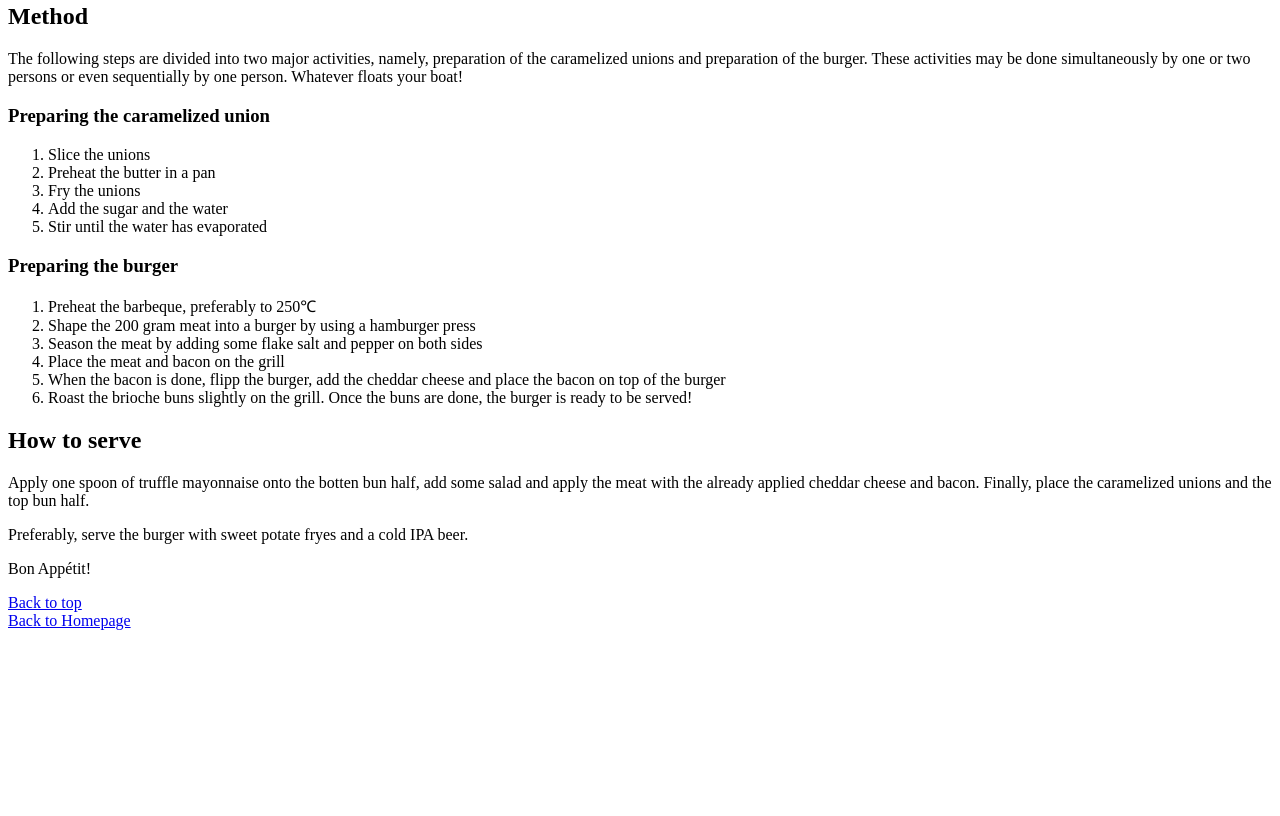
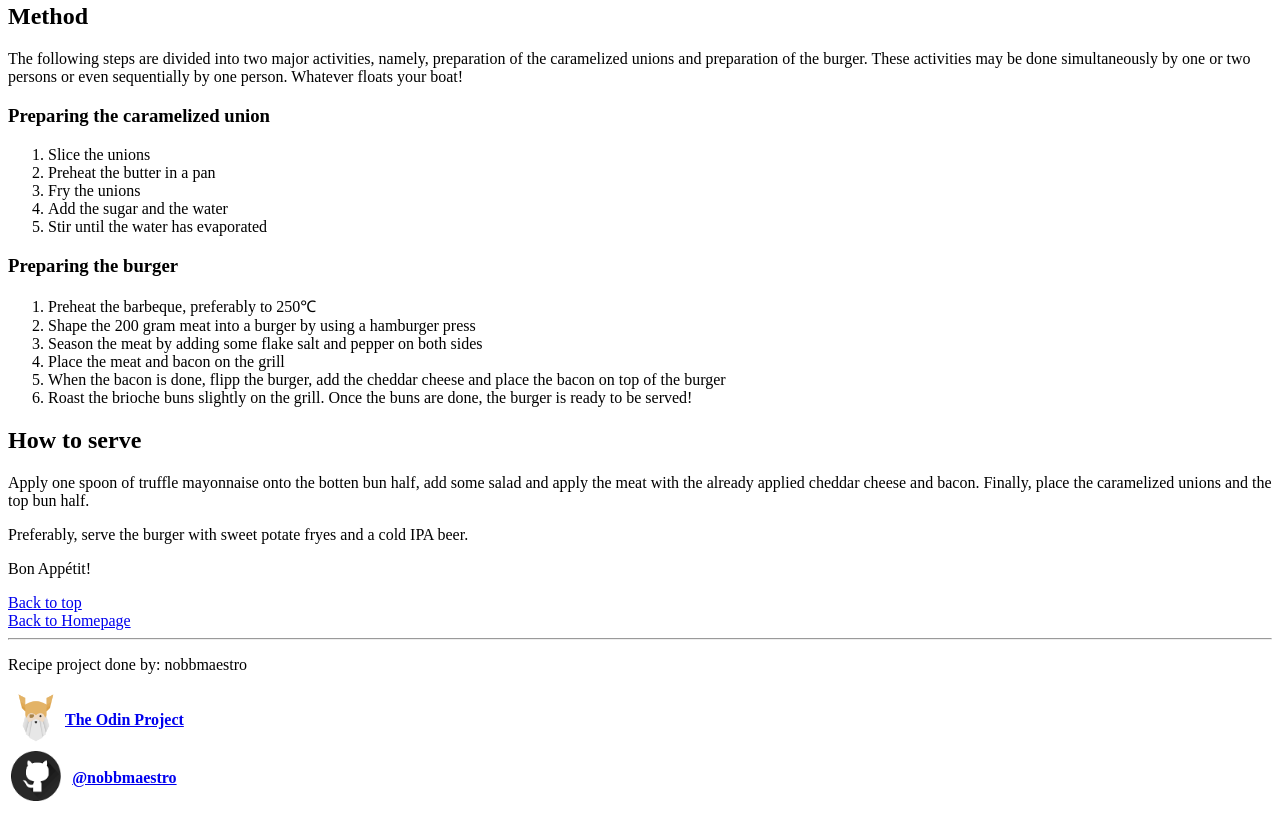
Before and after one commit to nobbmaestro/odin-recipes, a plain HTML site: page recipes/burger.html in a window 1280 px wide. Shown: the part 982-1798 px from the top of the page. Before the commit the page ends 1620 px from the top, so only its background shows below. Drawn offline with Linux system fonts and the light colour scheme.

Commit message:
added a page divider and a footer on all pages

```diff
--- a/recipes/burger.html
+++ b/recipes/burger.html
@@ -82,6 +82,54 @@
     <div>
         <a href="../index.html">Back to Homepage</a>
     </div>
+
+    <hr>
+    <div>
+        <p>
+            Recipe project done by: nobbmaestro
+        </p>
+        <footer>
+            <table>
+                <tr>
+                    <th>
+                        <a href="https://www.theodinproject.com/about">
+                            <div>
+                                <img src="../images/icon/odin-project-icon.png" alt="odin-project-icon.png"
+                                    style="height:50px; width:50px">
+                            </div>
+                        </a>
+                    </th>
+                    <th>
+                        <a href="https://www.theodinproject.com/about">
+                            <div>
+                                The Odin Project
+                            </div>
+                        </a>
+                    </th>
+                </tr>
+                <tr>
+                    <th>
+                        <a href="https://github.com/nobbmaestro">
+                            <div>
+                                <img src="../images/icon/github-icon.png" alt="github-icon.png"
+                                    style="height:50px; width:50px">
+                            </div>
+                        </a>
+                    </th>
+                    <th>
+                        <a href="https://github.com/nobbmaestro">
+                            <div>
+                                @nobbmaestro
+                            </div>
+                        </a>
+                    </th>
+                </tr>
+            </table>
+
+
+        </footer>
+
+    </div>
 </body>
 
 </html>
```
Also changed, not shown: index.html (+1 -0 lines), recipes/drink.html (+48 -0 lines), recipes/pizza.html (+48 -0 lines).
